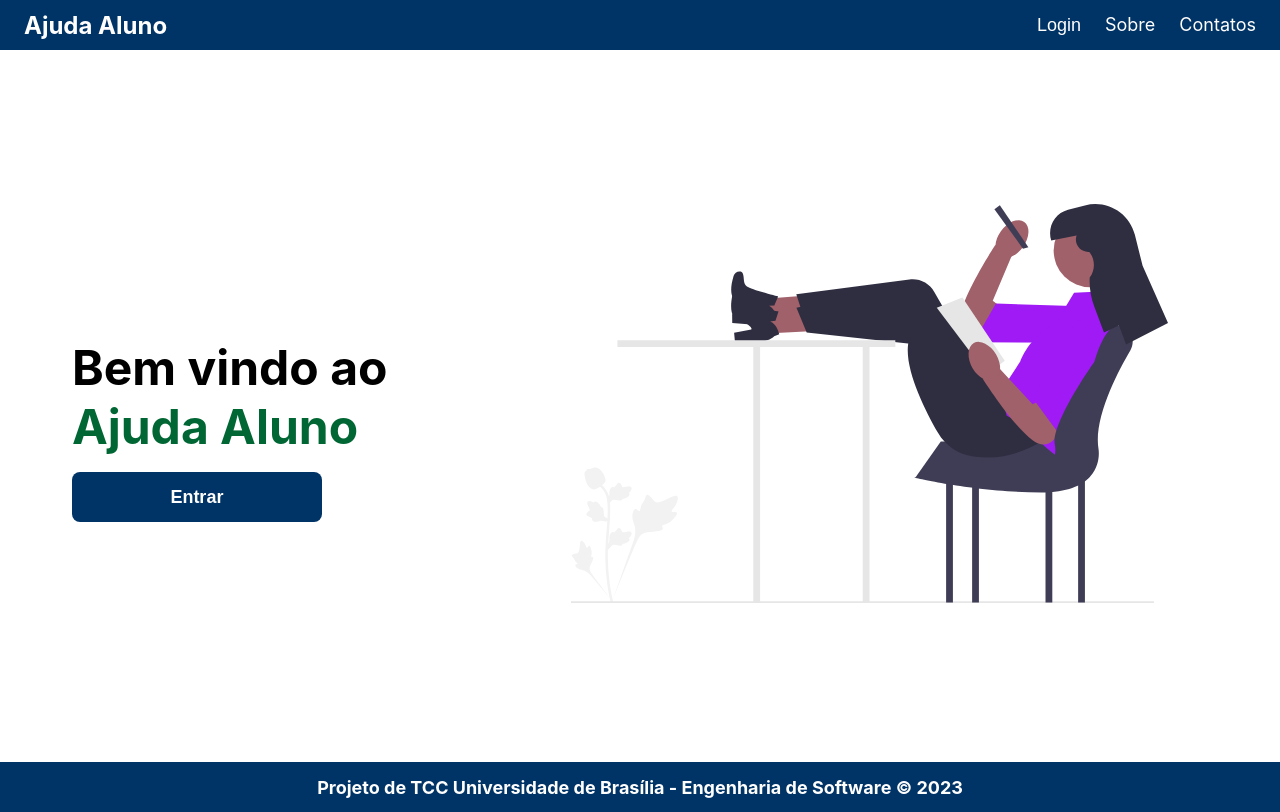
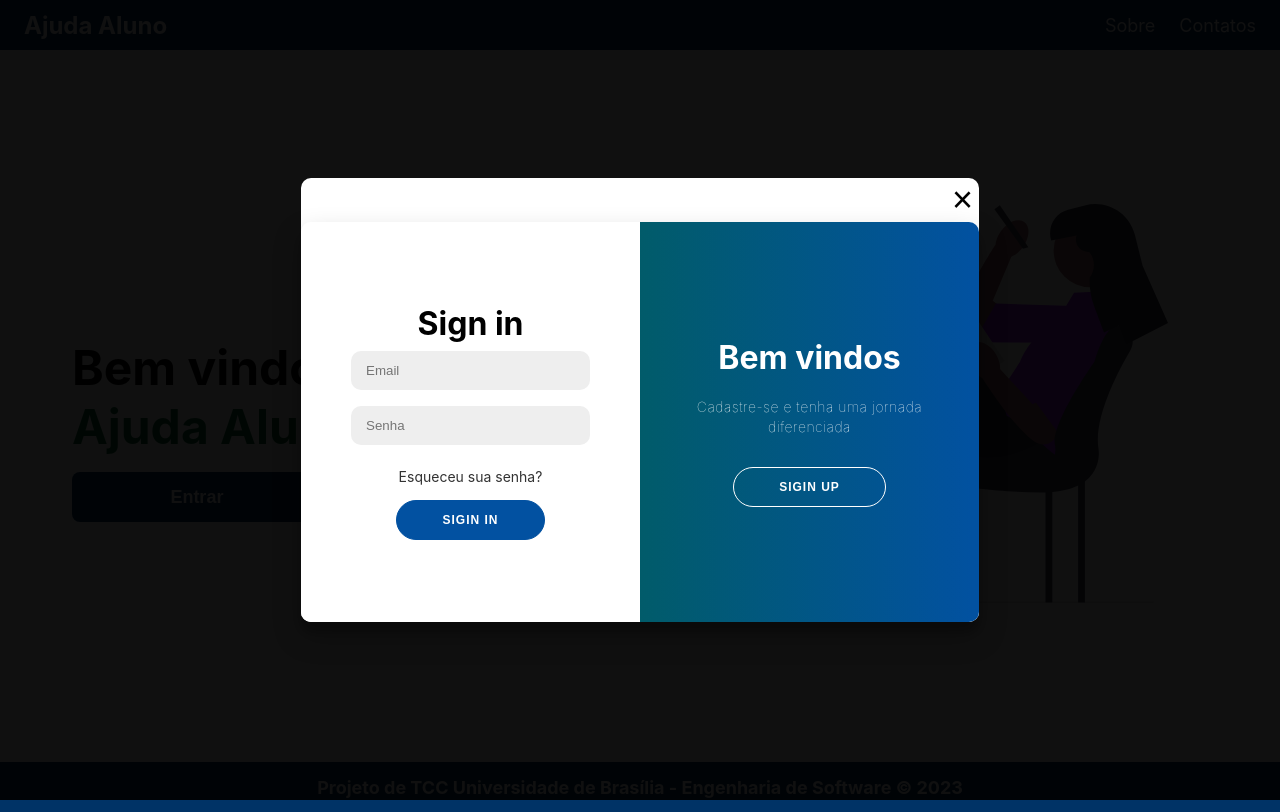
Before and after one commit to TCC-FGA-AjudaAluno/ajuda-aluno-frontend, a React (Create React App) app: page / in a window 1280 px wide. Both pictures are taken after a click on the button "Entrar". Built offline with nearby package versions, Linux system fonts and the light colour scheme.

Commit message:
Added app routing

```diff
--- a/src/App.js
+++ /dev/null
@@ -1,100 +0,0 @@
-import React from "react";
-import * as Components from './Components/Overlay/Components';
-import Overlay from "./Components/Overlay";
-import  {  useState } from "react";
-import Footer from './Components/Footer'
-import './App.css'
-import  styles from './Components/Header/Header.module.css'
-
-function App() {
-    const [isOpen, setIsOpen] = useState(false);
-
-    const toggleOverlay = () => {
-      setIsOpen(!isOpen);
-    };
-    const [signIn, toggle] = React.useState(true);
-     return(
-
-    <div className="App">
-     <>
-     <header className={styles.header}>
-         <span>Ajuda Aluno</span>
-         <nav>
-            <button onClick={toggleOverlay}>Login</button>
-            <a href=''>Sobre</a>
-            <a href=''>Contatos</a>
-         </nav>
-      </header>
-      <section className='container'>
-        <div className='apresentacao'>
-          <p>
-            Bem vindo ao <br/>
-            <span>Ajuda Aluno</span> <br/>
-          </p>
-          <button className='btn btn-blue'>
-            Entrar
-
-          </button>
-        </div>
-        <figure>
-          <img className='img-home' src='/student.svg' alt='Home image'/>
-        </figure>
-      </section>
-      <Footer/>
-    </>
-
-    <Overlay isOpen={isOpen} onClose={toggleOverlay}>
-    <Components.Container>
-             <Components.SignUpContainer signinIn={signIn}>
-                 <Components.Form>
-                     <Components.Title>Create Account</Components.Title>
-                     <Components.Input type='text' placeholder='Nome' />
-                     <Components.Input type='email' placeholder='Email' />
-                     <Components.Input type='Senha' placeholder='Senha' />
-                     <Components.Button>Sign Up</Components.Button>
-                 </Components.Form>
-             </Components.SignUpContainer>
-
-             <Components.SignInContainer signinIn={signIn}>
-                  <Components.Form>
-                      <Components.Title>Sign in</Components.Title>
-                      <Components.Input type='email' placeholder='Email' />
-                      <Components.Input type='Senha' placeholder='Senha' />
-                      <Components.Anchor href='#'>Esqueceu sua senha?</Components.Anchor>
-                      <Components.Button>Sigin In</Components.Button>
-                  </Components.Form>
-             </Components.SignInContainer>
-
-             <Components.OverlayContainer signinIn={signIn}>
-                 <Components.Overlay signinIn={signIn}>
-
-                 <Components.LeftOverlayPanel signinIn={signIn}>
-                     <Components.Title>Welcome Back!</Components.Title>
-                     <Components.Paragraph>
-                         To keep connected with us please login with your personal info
-                     </Components.Paragraph>
-                     <Components.GhostButton onClick={() => toggle(true)}>
-                         Sign In
-                     </Components.GhostButton>
-                     </Components.LeftOverlayPanel>
-
-                     <Components.RightOverlayPanel signinIn={signIn}>
-                       <Components.Title>Bem vindos</Components.Title>
-                       <Components.Paragraph>
-                           Cadastre-se e tenha uma jornada diferenciada
-                       </Components.Paragraph>
-                           <Components.GhostButton onClick={() => toggle(false)}>
-                               Sigin Up
-                           </Components.GhostButton>
-                     </Components.RightOverlayPanel>
-
-                 </Components.Overlay>
-             </Components.OverlayContainer>
-
-         </Components.Container>    </Overlay>
-  </div>
-
-     )
-}
-
-export default App;
--- /dev/null
+++ b/src/App.jsx
@@ -0,0 +1,12 @@
+import React from "react";
+import './App.css'
+import AppRoutes from "./routes";
+
+function App() {
+  return (
+    <AppRoutes />
+
+  )
+}
+
+export default App;
--- a/src/components/Header/index.jsx
+++ b/src/components/Header/index.jsx
@@ -5,7 +5,6 @@ function Header() {
       <header className={styles.header}>
          <span>Ajuda Aluno</span>
          <nav>
-            <a href=''>Login</a>
             <a href=''>Sobre</a>
             <a href=''>Contatos</a>
          </nav>
--- a/src/components/Overlay/Components.js
+++ b/src/components/Overlay/Components.js
@@ -72,6 +72,7 @@ export const Button = styled.button`
    border: 1px solid  #0251a1;
    background-color:  #0251a1;
    color: #ffffff;
+   cursor: pointer;
    font-size: 12px;
    font-weight: bold;
    padding: 12px 45px;
--- /dev/null
+++ b/src/pages/Dashboard/index.jsx
@@ -0,0 +1,5 @@
+const Dashboard = () => {
+   return <div>Dashboard</div>
+}
+
+export default Dashboard;
--- /dev/null
+++ b/src/pages/Home/index.jsx
@@ -0,0 +1,88 @@
+import React from "react";
+import { useState } from "react";
+import Header from '../../components/Header'
+import Footer from '../../components/Footer'
+
+import * as Components from '../../components/Overlay/Components';
+import Overlay from "../../components/Overlay/index";
+
+
+function Home() {
+
+   const [isOpen, setIsOpen] = useState(false);
+
+   const toggleOverlay = () => {
+      setIsOpen(!isOpen);
+   };
+   const [signIn, toggle] = React.useState(true);
+
+   return (
+   <div className="App">
+      <>
+         <Header />
+         <section className='container'>
+            <div className='apresentacao'>
+               <p>
+                  Bem vindo ao <br />
+                  <span>Ajuda Aluno</span> <br />
+               </p>
+               <button className='btn btn-blue' onClick={toggleOverlay}>
+                  Entrar
+               </button>
+            </div>
+            <figure>
+               <img className='img-home' src='/student.svg' alt='Home image' />
+            </figure>
+         </section>
+         <Footer />
+
+         <Overlay isOpen={isOpen} onClose={toggleOverlay}>
+            <Components.Container>
+               <Components.SignUpContainer signinIn={signIn}>
+                  <Components.Form>
+                     <Components.Title>Create Account</Components.Title>
+                     <Components.Input type='text' placeholder='Nome' />
+                     <Components.Input type='email' placeholder='Email' />
+                     <Components.Input type='Senha' placeholder='Senha' />
+                     <Components.Button>Sign Up</Components.Button>
+                  </Components.Form>
+               </Components.SignUpContainer>
+               <Components.SignInContainer signinIn={signIn}>
+                  <Components.Form>
+                     <Components.Title>Sign in</Components.Title>
+                     <Components.Input type='email' placeholder='Email' />
+                     <Components.Input type='Senha' placeholder='Senha' />
+                     <Components.Anchor href='#'>Esqueceu sua senha?</Components.Anchor>
+                     <Components.Button>Sigin In</Components.Button>
+                  </Components.Form>
+               </Components.SignInContainer>
+               <Components.OverlayContainer signinIn={signIn}>
+                  <Components.Overlay signinIn={signIn}>
+                     <Components.LeftOverlayPanel signinIn={signIn}>
+                        <Components.Title>Welcome Back!</Components.Title>
+                        <Components.Paragraph>
+                           To keep connected with us please login with your personal info
+                        </Components.Paragraph>
+                        <Components.GhostButton onClick={() => toggle(true)}>
+                           Sign In
+                        </Components.GhostButton>
+                     </Components.LeftOverlayPanel>
+                     <Components.RightOverlayPanel signinIn={signIn}>
+                        <Components.Title>Bem vindos</Components.Title>
+                        <Components.Paragraph>
+                           Cadastre-se e tenha uma jornada diferenciada
+                        </Components.Paragraph>
+                        <Components.GhostButton onClick={() => toggle(false)}>
+                           Sigin Up
+                        </Components.GhostButton>
+                     </Components.RightOverlayPanel>
+                  </Components.Overlay>
+               </Components.OverlayContainer>
+            </Components.Container>
+         </Overlay>
+      </>
+      </div>
+   )
+}
+
+export default Home
--- /dev/null
+++ b/src/pages/global/Topbar.jsx
@@ -0,0 +1,5 @@
+const Topbar = () => {
+   return <div>Topbar</div>
+}
+
+export default Topbar;
--- /dev/null
+++ b/src/routes.jsx
@@ -0,0 +1,16 @@
+
+import { BrowserRouter, Routes, Route } from "react-router-dom";
+import Home from "./pages/Home";
+
+
+function AppRoutes() {
+   return (
+      <BrowserRouter>
+         <Routes>
+            <Route path="/" element={ <Home />}></Route>
+         </Routes>
+      </BrowserRouter>
+   )
+}
+
+export default AppRoutes
```
Also changed, not shown: package.json (+14 -1 lines), 1 other file (tests, documents, lock files or other folders).
